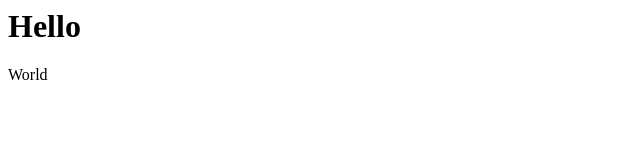
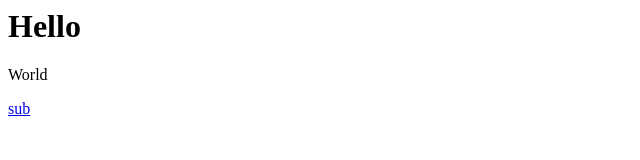
Before and after one commit to hmaerki/experiment_static_page, a plain HTML site: page index.html in a window 1280 px wide. Shown: the full height of the page, 0-640 px from the left. Drawn offline with Linux system fonts and the light colour scheme.

Commit message:
Update index.html

```diff
--- a/index.html
+++ b/index.html
@@ -1,2 +1,3 @@
 <h1>Hello</h1>
 <p>World</p>
+<p><a href="sub.html">sub</a></p>
```
